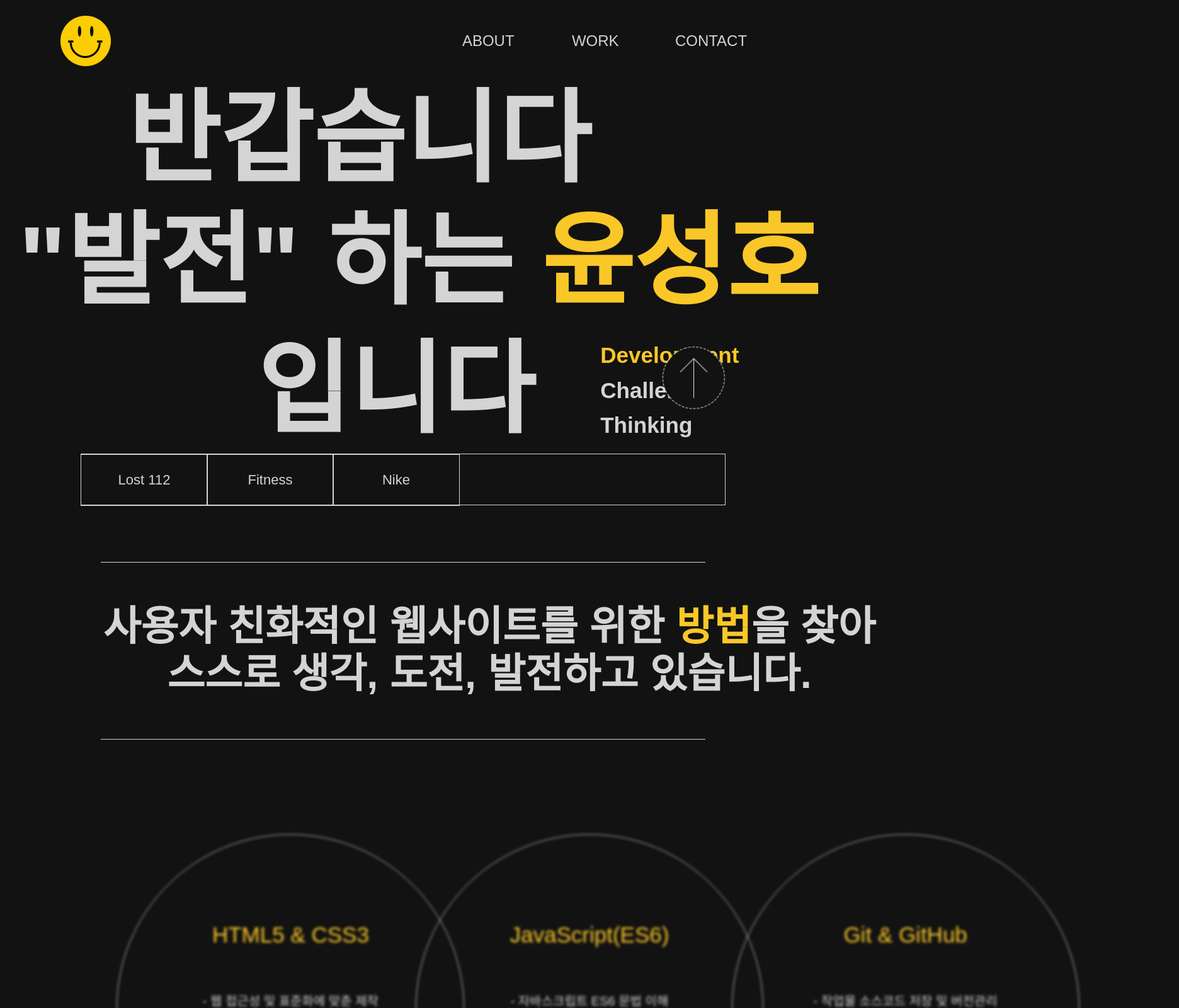
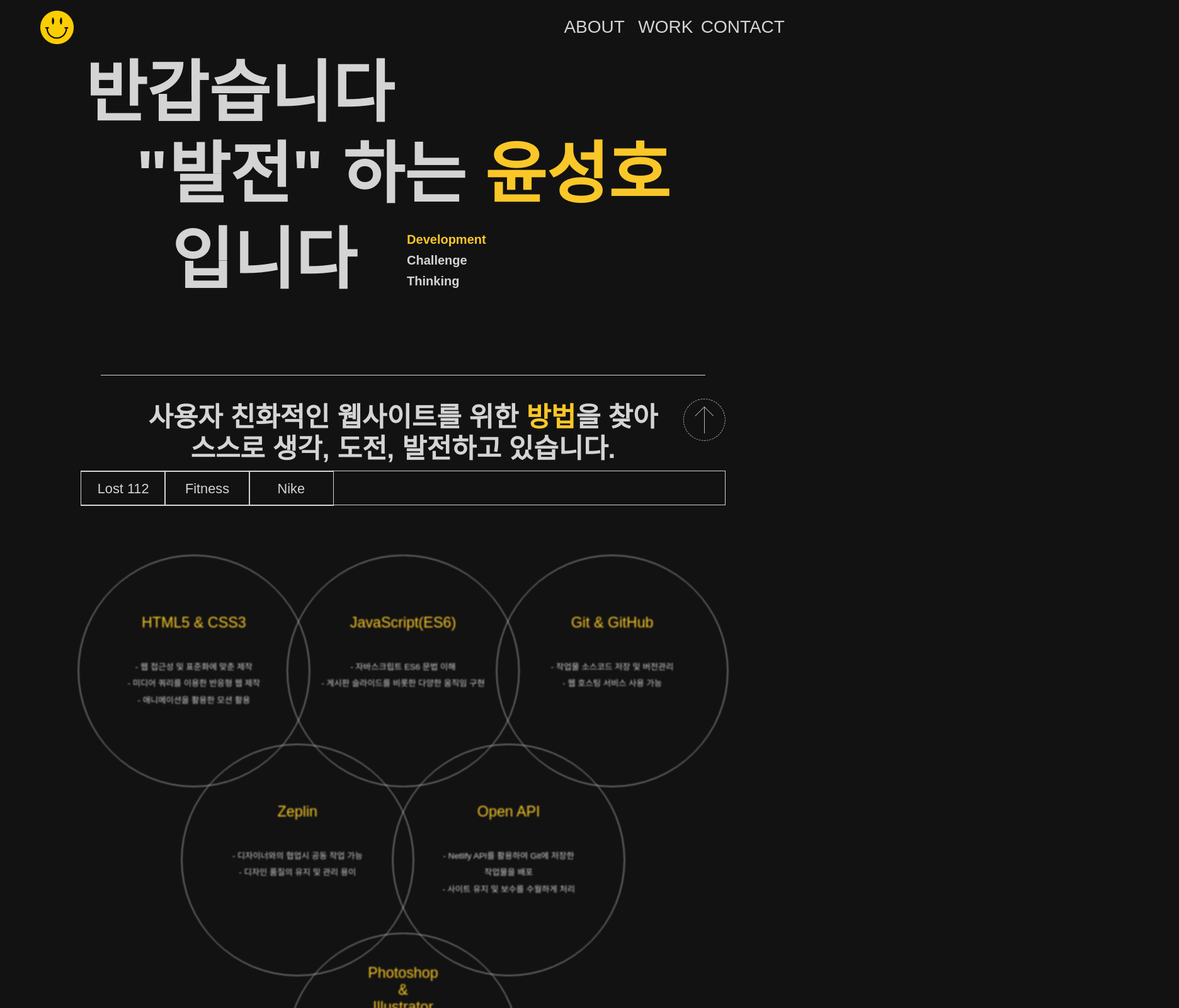
Before and after one commit to ahfo0/2022-portfolio, a plain HTML site: page index.html in a window 1280 px wide. Shown: the top 1600 px of the page at 63% size, 1872 px wide, since content can reach past the window. Drawn offline with Linux system fonts and the light colour scheme.

Commit message:
px to vw
여러 해상도에 대응하기 위해 모든 px 단위를 1920px width 에서의 vw로 대체하여 변환

```diff
--- a/css/index.css
+++ b/css/index.css
@@ -1,20 +1,18 @@
 @charset "utf-8";
-/* 가로 1920 px 이상의 PC 환경에 최적화되어있습니다. */
-html{font-family:'Noto Sans KR',sans-serif;}
-body{position:relative; margin:0 auto; background-color: #121212; color:#d4d4d4;}
+html{font-family:'Noto Sans KR',sans-serif; }
+body{position:relative; margin:0 auto; background-color: #121212; color:#d4d4d4; overflow-x: hidden;}
 span{color:#fac728;}
-h2{font-size:160px;}
+h2{font-size:8.333vw;}
 nav{
     width:80vw;
-    max-width:1536px;
-    height:80px;
+    height:4.166vw;
     position:fixed;
     bottom:0;
     left:50%;transform:translate(-50%,0);
     z-index:100;
 }
 nav #home{background:url(../images/go_top_circle.png) no-repeat; background-size:cover;
-width:100px; height:100px; position:fixed; bottom:150px; right:0; z-index: 100;
+    width: 5.208vw; height: 5.208vw; position:fixed; bottom:7.8125vw; right:0; z-index: 100;
 animation-name:ani_1;
 animation-duration:52.5s;
 animation-delay:0s;
@@ -30,95 +28,93 @@ place-items: center; display:grid;}
     }
 }
 nav #home:hover{animation-play-state: paused;}
-nav #home2 {background:url(../images/go_top.png) no-repeat; background-size:cover;  width:100px; height:100px;position:fixed; z-index: 10; bottom:150px; right:0; }
+nav #home2 {background:url(../images/go_top.png) no-repeat; background-size:cover; width: 5.208vw;  height: 5.208vw; position:fixed; z-index: 10; bottom:7.8125vw; right:0; }
 nav #portfolio_nav{
-    height:80px;
-    max-width:1536px;
+    height:4.166vw;
     margin:0 auto;
     background-color:#121212;
 }
 nav #portfolio_nav ul{
-    height:80px;
+    height:4.166vw;
     list-style: none;
     padding:0; margin:0;
-    display:grid; grid-template-columns: repeat(5,200px) 536px;
+    display:grid; grid-template-columns: repeat(5,10.416vw) 27.916vw;
     place-items:center;
-    border:1px solid #d4d4d4;
+    border:0.05208vw solid #d4d4d4;
 }
-nav #portfolio_nav ul li{display:grid; width:200px; height:80px; place-items:center; }
-nav #portfolio_nav ul li a{display:grid; width:200px; height:80px; place-items:center; text-decoration-line: none; color:#d4d4d4;font-size:22px; font-weight:500;}
+nav #portfolio_nav ul li{display:grid; width:10.416vw; height:4.166vw;  place-items:center; }
+nav #portfolio_nav ul li a{display:grid; width:10.416vw; height:4.166vw;  place-items:center; text-decoration-line: none; color:#d4d4d4;font-size:1.7vw;}
 nav #portfolio_nav ul li #lost112:hover{background-color: #316bb8; color:#121212; transition: all .45s;}
 nav #portfolio_nav ul li #fitness:hover{background-color: #1da9fc; color:#121212; transition: all .45s;}
 nav #portfolio_nav ul li #nike:hover{background-color: #f4631c; color:#121212; transition: all .45s;}
-nav #portfolio_nav ul li:nth-child(1){grid-column:1/2; border:1px solid #d4d4d4;}
-nav #portfolio_nav ul li:nth-child(2){grid-column:2/3; border:1px solid #d4d4d4;}
-nav #portfolio_nav ul li:nth-child(3){grid-column:3/4; border:1px solid #d4d4d4;}
+nav #portfolio_nav ul li:nth-child(1){grid-column:1/2; border:0.05208vw solid #d4d4d4;}
+nav #portfolio_nav ul li:nth-child(2){grid-column:2/3; border:0.05208vw solid #d4d4d4;}
+nav #portfolio_nav ul li:nth-child(3){grid-column:3/4; border:0.05208vw solid #d4d4d4;}
 nav #portfolio_nav ul li:nth-child(4){grid-column:4/5}
 nav #portfolio_nav ul li:nth-child(5){grid-column:5/6}
 
-header{width:100vw; max-width:1920px; height:80px; margin:25px auto; display:grid; grid-template-columns:96px 80px 1fr 450px 96px;}
+header{width:100vw; height:4.166vw; margin:1.302vw auto; display:grid; grid-template-columns:5vw 4.166vw 1fr 23.43vw 5vw;}
 header #logo{grid-column:2/3; background:url(../images/logo.png) no-repeat; background-size:cover;}
 header #menu{text-transform: uppercase; grid-column:4/5;}
-header #menu ul{list-style: none; padding:0; margin:0;display:grid; grid-template-columns: 82.5px 93.75px 70px 93.75px 110px;place-items: center;height:80px;}
+header #menu ul{list-style: none; padding:0; margin:0;display:grid; grid-template-columns: 4.2968vw 4.88vw 3.645vw 4.88vw 5.729vw;place-items: center;height:4.166vw;}
 header #menu ul li a{ position:relative; }
-header #menu ul li a:after{ content:''; width:0; height: 3px; background: #fac728; position: absolute; bottom:-10px; left:0; transition: all .2s; opacity:0;}
+header #menu ul li a:after{ content:''; width:0; height: 0.1562vw; background: #fac728; position: absolute; bottom:-0.5208vw; left:0; transition: all .3s; opacity:0;}
 header #menu ul li a:hover:after{width:100%; opacity:1;}
 header #menu ul li a:hover:before{left: 0;}
 header #menu ul li:nth-child(1){grid-column:1/2;}
 header #menu ul li:nth-child(2){grid-column:3/4;}
 header #menu ul li:nth-child(3){grid-column:5/6;}
-header #menu ul li a{color:#d4d4d4; text-decoration-line: none; font-size:24px;display:grid;}
+header #menu ul li a{color:#d4d4d4; text-decoration-line: none; font-size:2.1875vw;display:grid;}
 
-main #main1{width:100vw; max-width:1920px; min-width:1330px; margin:0 auto;}
-main #main1 h2{margin:10px;}
-main #main1 #main1_1{margin-left:192px;}
+main #main1{width:100vw; margin:0 auto;}
+main #main1 h2{margin:0.5208vw;}
+main #main1 #main1_1{margin-left:10vw;}
 main #main1 #main1_2{margin:0 auto; text-align:center;}
-main #main1 #main1_3{display:grid; grid-template-columns: 383.33px 490px 100px 180px 766.66px; place-items: center; margin:0 auto;}
+main #main1 #main1_3{display:grid; grid-template-columns: 19.965vw 25.5208vw 5.208vw 9.375vw 3993vw;; place-items: center; margin:0 auto;}
 main #main1 #main1_3 h2 {grid-column:2/3;}
-main #main1 #main1_3 div{grid-column:4/5; font-size:30px;}
-main #main1 #main1_3 div h3{margin: 15px;}
-main #main2 {margin:170px auto 0; width:100vw; max-width:1920px;}
-main #main2 div{margin:0 auto; width: 75vw; max-width:1440px; border-top:1px solid #d4d4d4;border-bottom:1px solid #d4d4d4;}
-main #main2 div h3{font-size:65px; text-align:center; min-width:1234px; overflow:visible;}
-main #main3 {margin:150px auto 0;min-width:1872px; max-width:1920px; position:relative; height: 1600px;}
-main #main3 div {border:1px solid #d4d4d4; border-radius:550px; width:550px; height:550px; display:grid; place-items: center; grid-template-rows:135px 50px 60px repeat(3,40px) 10px; z-index:1; filter: blur(2px);
-    -webkit-filter: blur(2px);}
-main #main3 div h4{font-size:35px; color:#fac728;margin:0; grid-row:2/3; font-weight:normal;}
-main #main3 div p{font-size:20px; color:#d4d4d4; margin:10px;}
-main #main3 div:hover{  border-radius:600px; width:600px; height:600px;  filter: blur(0px);
-    -webkit-filter: blur(0px); transition: all .4s;}
-main #main3 div:hover h4{font-size:38px; color:#fac728;margin:0; grid-row:2/3; font-weight:normal;}
-main #main3 div:hover p{font-size:22px; color:#d4d4d4; margin:12px;}
+main #main1 #main1_3 div{grid-column:4/5; font-size:1.5625vw;}
+main #main1 #main1_3 div h3{margin: 0.7812vw; font-size:1.5625vw;}
+main #main2 {margin:8.854vw auto 0; width:100vw;}
+main #main2 div{margin:0 auto; width: 75vw; border-top:0.05208vw solid #d4d4d4;border-bottom:0.05208vw solid #d4d4d4;}
+main #main2 div h3{font-size:3.35vw; text-align:center;}
+main #main3 {margin:7.8125vw auto 0; position:relative; height: 83.33vw;}
+main #main3 div {border:0.05208vw solid #d4d4d4; border-radius:50%; width:28.645vw; height:28.645vw; display:grid; place-items: center; grid-template-rows:7.031vw 2.6041vw 3.125vw repeat(3,2.083vw) 0.5208vw; z-index:1; filter: blur(0.1vw);
+    -webkit-filter: blur(0.1vw);}
+main #main3 div h4{font-size:1.822vw; color:#fac728;margin:0; grid-row:2/3; font-weight:normal;}
+main #main3 div p{font-size:1.0416vw; color:#d4d4d4; margin:0.5208vw;}
+main #main3 div:hover{width:31.25vw; height:31.25vw;  border:0.05208vw solid rgba(255,255,255, 0.35); background-color:rgba(255,255,255, 0.35); filter: blur(0);
+    -webkit-filter: blur(0); transition: all .4s; z-index:10;}
+main #main3 div:hover h4{font-size:1.979vw; color:#fac728;margin:0; grid-row:2/3; font-weight:normal;}
+main #main3 div:hover p{font-size:1.145vw; color:#121212; margin:0.625vw;}
 main #main3 div p:nth-child(2){grid-row:4/5;}
 main #main3 div p:nth-child(3){grid-row:5/6}
 main #main3 div p:nth-child(4){grid-row:6/7}
 main #main3 div p:nth-child(5){grid-row:7/8}
-main #main3 #main3_1{position:absolute; left:185.4px; }
+main #main3 #main3_1{position:absolute; left:9.65vw; }
 main #main3 #main3_2{position:absolute; left:50%; transform:translate(-50%,0);}
-main #main3 #main3_3{position:absolute; right:158.4px;}
-main #main3 #main3_4{position:absolute; left:432px; top:450px}
-main #main3 #main3_5{position:absolute; right:432px; top:450px;}
-main #main3 #main3_6{position:absolute; top:900px ;left:50%; transform:translate(-50%,0);grid-template-rows:150px 50px 110px repeat(4,40px) 10px}
+main #main3 #main3_3{position:absolute; right:9.65vw;}
+main #main3 #main3_4{position:absolute; left:22.5vw; top:23.4375vw}
+main #main3 #main3_5{position:absolute; right:22.5vw; top:23.4375vw;}
+main #main3 #main3_6{position:absolute; top:46.875vw ;left:50%; transform:translate(-50%,0);grid-template-rows:7.8125vw 2.604vw 5.5208vw repeat(4,2.08vw) 0.5208vw}
 main #main3 #main3_6 h4{text-align:center;}
-main #main4 {margin: 100px auto 0;}
-main #main4 div{margin:0 auto; width: 66vw; max-width:1267.2px; border-top:1px solid #d4d4d4;border-bottom:1px solid #d4d4d4;}
-main #main4 div h3{font-size:85px; text-align:center; min-width:1176px;}
-main #main5 {width:100vw; max-width:1920px; margin:0 auto; height: 2000px; display:grid; grid-template: 100px repeat(20,90px) 100px / 115.2px repeat(11,153.6px) 115.2px;}
-main #main5 div{width:780px; height:520px;}
-main #main5 #main5_1{width:768px; height:540px; border:1px solid #d4d4d4; background-color: #121212;z-index: 1; grid-row: 2/8; grid-column:4/9;}
-main #main5 #main5_2{width:768px; height:540px; border:1px solid #d4d4d4; background-color: #121212;z-index: 5; grid-row: 7/13; grid-column:6/11;}
-main #main5 #main5_3{width:768px; height:540px; border:1px solid #d4d4d4; background-color: #121212;z-index: 2; grid-row: 11/17; grid-column:2/7;}
-main #main5 #main5_4{width:768px; height:540px; border:1px solid #d4d4d4; background-color: #121212;z-index: 4; grid-row:12/18; grid-column:7/12;}
-main #main5 #main5_5{width:768px; height:540px; border:1px solid #d4d4d4; background-color: #121212;z-index: 3; grid-row:16/22; grid-column:3/8;}
-footer{width:100vw; max-width:1920px; margin: 0 auto 185px;}
-footer #footer_top {display:grid; height:300px; grid-template-columns:192px 1100px 436px 192px ;align-items: end; justify-items: start; margin-top:200px;}
-footer #footer_top div{grid-column: 2/3; display:grid; grid-template-columns:800px 350px;}
-footer #footer_top div h2{margin:0; grid-column:1/2; border-bottom:1px solid #d4d4d4;  padding-bottom:30px;}
-footer #footer_top div ul{display:grid; grid-template-columns:70px 15px 70px 15px 70px 15px 70px; padding:0; margin:0; list-style: none; grid-column: 2/3; align-items:end; border-bottom:1px solid #d4d4d4; padding-bottom:30px;}
-footer #footer_top div ul li:nth-child(1){grid-column:1/2;  background:url(../images/phone.png) no-repeat; background-size:cover; width:70px; height:70px;}
-footer #footer_top div ul li:nth-child(2){grid-column:3/4; background:url(../images/kakao_black.png) no-repeat; background-size:cover; width:70px; height:70px;}
-footer #footer_top div ul li:nth-child(3){grid-column:5/6; background:url(../images/email_black.png) no-repeat; background-size:cover; width:70px; height:70px;}
-footer #footer_top div ul li:nth-child(4){grid-column:7/8; background:url(../images/github_black.png) no-repeat; background-size:cover; width:70px; height:70px;}
-footer #footer_top div ul li a{display:grid; width:60px; height:60px;}
-footer #footer_bottom{padding-top:30px; margin-left:192px;}
-footer #footer_bottom p{font-size:30px;}
+main #main4 {margin: 5.208vw auto 0; width:100vw;}
+main #main4 div{margin:0 auto; width: 66vw; border-top:0.05208vw solid #d4d4d4;border-bottom:0.05208vw solid #d4d4d4;}
+main #main4 div h3{font-size:4.427vw; text-align:center;}
+main #main5 {width:100vw; margin:0 auto; height: 104.16vw; display:grid; grid-template: 5.208vw repeat(20,4.6875vw) 5.208vw / 6vw repeat(11,8vw) 6vw}
+main #main5 #main5_1{width:40vw; height:28.125vw; border:0.05208vw solid #d4d4d4; background-color: #121212;z-index: 1; grid-row: 2/8; grid-column:4/9;}
+main #main5 #main5_2{width:40vw; height:28.125vw; border:0.05208vw solid #d4d4d4; background-color: #121212;z-index: 5; grid-row: 7/13; grid-column:6/11;}
+main #main5 #main5_3{width:40vw; height:28.125vw; border:0.05208vw solid #d4d4d4; background-color: #121212;z-index: 2; grid-row: 11/17; grid-column:2/7;}
+main #main5 #main5_4{width:40vw; height:28.125vw; border:0.05208vw solid #d4d4d4; background-color: #121212;z-index: 4; grid-row:12/18; grid-column:7/12;}
+main #main5 #main5_5{width:40vw; height:28.125vw; border:0.05208vw solid #d4d4d4; background-color: #121212;z-index: 3; grid-row:16/22; grid-column:3/8;}
+footer{width:100vw; margin: 0 auto 9.635vw;}
+footer #footer_top {display:grid; height:15.625vw; grid-template-columns:10vw 57.29vw 22.7vw 10vw ;align-items: end; justify-items: start; margin-top:10.416vw;}
+footer #footer_top div{grid-column: 2/3; display:grid; grid-template-columns:41.66vw 18.229vw;}
+footer #footer_top div h2{margin:0; grid-column:1/2; border-bottom:0.05208vw solid #d4d4d4;  padding-bottom:1.5625vw;}
+footer #footer_top div ul{display:grid; grid-template-columns:3.645vw 0.781vw 3.645vw 0.781vw 3.645vw 0.781vw 3.645vw; padding:0; margin:0; list-style: none; grid-column: 2/3; align-items:end; border-bottom:0.05208vw solid #d4d4d4; padding-bottom:1.5625vw;}
+footer #footer_top div ul li:nth-child(1){grid-column:1/2;  background:url(../images/phone.png) no-repeat; background-size:cover; width:3.645vw; height:3.645vw;}
+footer #footer_top div ul li:nth-child(2){grid-column:3/4; background:url(../images/kakao_black.png) no-repeat; background-size:cover; width:3.645vw; height:3.645vw;}
+footer #footer_top div ul li:nth-child(3){grid-column:5/6; background:url(../images/email_black.png) no-repeat; background-size:cover; width:3.645vw; height:3.645vw;}
+footer #footer_top div ul li:nth-child(4){grid-column:7/8; background:url(../images/github_black.png) no-repeat; background-size:cover; width:3.645vw; height:3.645vw;}
+footer #footer_top div ul li a{display:grid; width:3.125vw; height:3.125vw;}
+footer #footer_bottom{padding-top:1.5625vw; margin-left:10vw;}
+footer #footer_bottom p{font-size:1.5625vw;}
```
